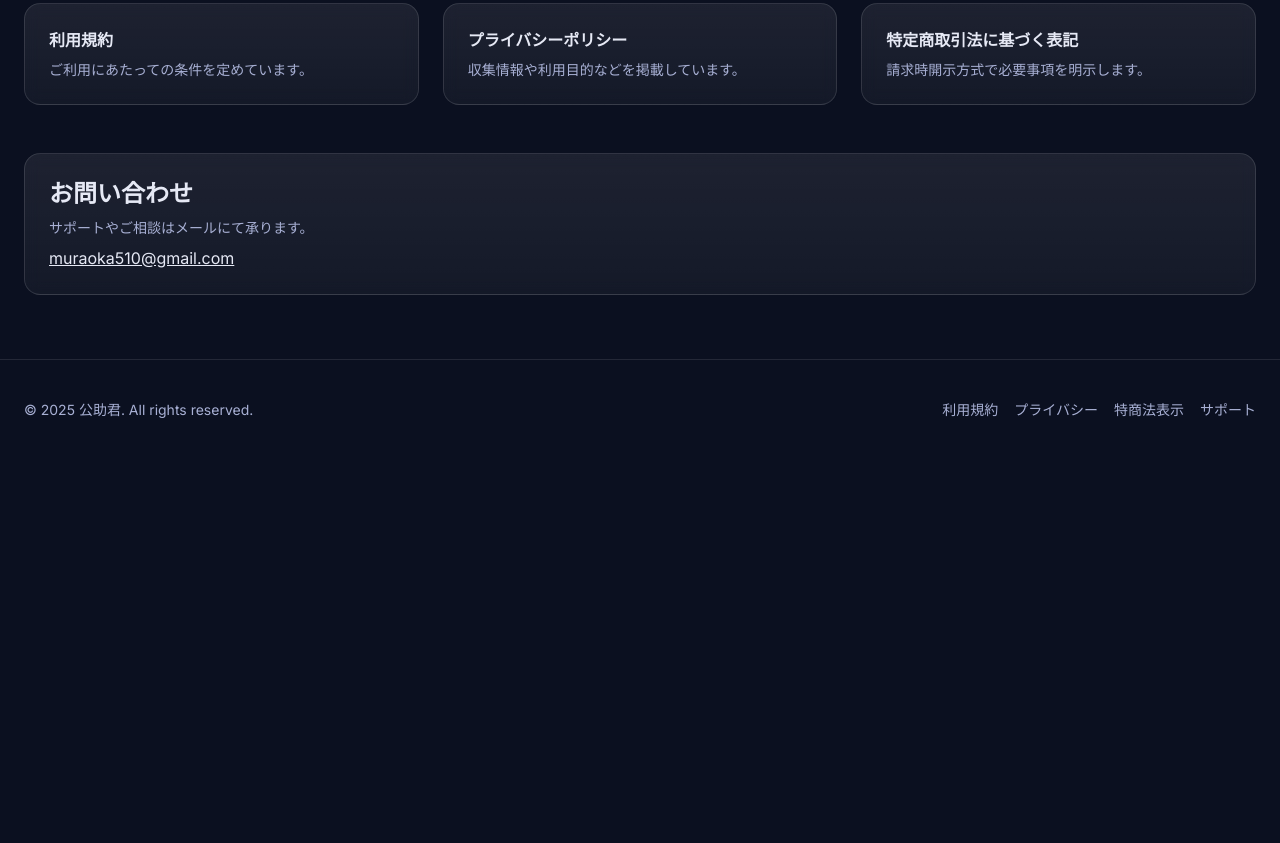
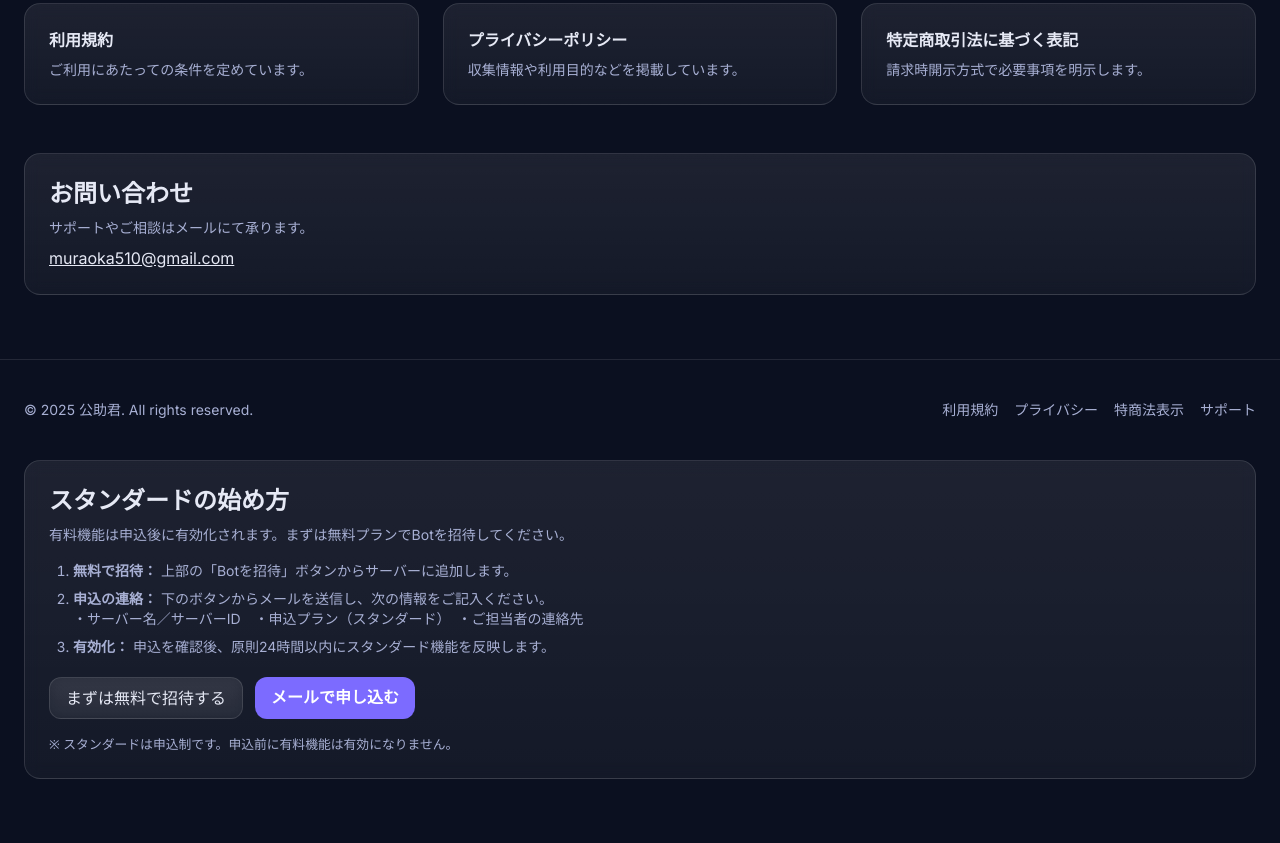
Before and after one commit to muraoka510-cyber/my-bot-site-, a plain HTML site: page public/index.html in a window 1280 px wide. Shown: the part 2089-2932 px from the top of the page. Before the commit the page ends 2549 px from the top, so only its background shows below. Drawn offline with nearby package versions, Linux system fonts and the light colour scheme.

Commit message:
Add files via upload

```diff
--- a/public/index.html
+++ b/public/index.html
@@ -126,7 +126,7 @@
       <div class="glass rounded-2xl p-6 border border-white/20 flex flex-col">
         <div class="flex items-center justify-between">
           <h3 class="font-semibold text-xl">スタンダード</h3>
-          <span class="badge">おすすめ</span>
+          <span class="badge">申込制</span>
         </div>
         <div class="mt-4 price">¥300<span class="sub"> / 月</span></div>
         <ul class="mt-4 space-y-2 text-sm text-[var(--muted)]">
@@ -137,9 +137,8 @@
           <li>簡単な自動化テンプレ</li>
           <li>接続サーバー 最大3件</li>
           </ul>
-        <a href="https://discord.com/oauth2/authorize?client_id=1405442735892201535&permissions=8&integration_type=0&scope=bot"
-           class="mt-6 rounded-xl px-4 py-2 text-center bg-[var(--brand)] hover:opacity-90 font-semibold">
-           スタンダードで始める
+        <a href="#apply-standard" class="mt-6 rounded-xl px-4 py-2 text-center bg-[var(--brand)] hover:opacity-90 font-semibold">
+           スタンダードを申し込む
         </a>
       </div>
     </div>
@@ -251,5 +250,27 @@
     </div>
   </footer>
   <script>document.getElementById('y').textContent = new Date().getFullYear();</script>
+  <!-- Apply Standard -->
+  <section id="apply-standard" class="mx-auto max-w-7xl px-6 pb-16">
+    <div class="glass rounded-2xl p-6">
+      <h2 class="text-2xl font-bold mb-2">スタンダードの始め方</h2>
+      <p class="text-sm text-[var(--muted)]">有料機能は申込後に有効化されます。まずは無料プランでBotを招待してください。</p>
+      <ol class="list-decimal pl-6 mt-4 space-y-2 text-sm text-[var(--muted)]">
+        <li><strong>無料で招待：</strong> 上部の「Botを招待」ボタンからサーバーに追加します。</li>
+        <li><strong>申込の連絡：</strong> 下のボタンからメールを送信し、次の情報をご記入ください。<br/>
+          ・サーバー名／サーバーID　・申込プラン（スタンダード）　・ご担当者の連絡先</li>
+        <li><strong>有効化：</strong> 申込を確認後、原則24時間以内にスタンダード機能を反映します。</li>
+      </ol>
+      <div class="mt-5 flex flex-wrap gap-3">
+        <a class="rounded-xl px-4 py-2 glass" href="https://discord.com/oauth2/authorize?client_id=1405442735892201535&permissions=8&integration_type=0&scope=bot">まずは無料で招待する</a>
+        <a class="rounded-xl px-4 py-2 bg-[var(--brand)] text-white font-semibold hover:opacity-90"
+           href="mailto:muraoka510@gmail.com?subject=%E3%80%90%E5%85%AC%E5%8A%A9%E5%90%9B%E3%80%91%E3%82%B9%E3%82%BF%E3%83%B3%E3%83%80%E3%83%BC%E3%83%89%E7%94%B3%E8%BE%BC&amp;body=%E4%BB%A5%E4%B8%8B%E3%82%92%E5%9B%BA%E5%AE%9A%E5%BD%A2%E5%BC%8F%E3%81%A7%E3%81%8A%E9%80%81%E3%82%8A%E3%81%8F%E3%81%A0%E3%81%95%E3%81%84%0A%0A%E3%83%BB%E3%82%B5%E3%83%BC%E3%83%90%E3%83%BC%E5%90%8D%EF%BC%9A%0A%E3%83%BB%E3%82%B5%E3%83%BC%E3%83%90%E3%83%BCID%EF%BC%88Discord%20%E8%A8%AD%E5%AE%9A%20%3E%20%E9%96%8B%E7%99%BA%E8%80%85%E3%83%A2%E3%83%BC%E3%83%89%E3%81%A7%E8%A7%A3%E6%9E%90%E9%80%9A%E7%9F%A5%EF%BC%89%EF%BC%9A%0A%E3%83%BB%E9%80%A3%E7%B5%A1%E5%85%88%EF%BC%9A%0A%E3%83%BB%E3%81%94%E8%A6%81%E6%9C%9B%EF%BC%88%E4%BB%8A%E6%9C%88%E3%81%8B%E3%82%89%2F%E6%9D%A5%E6%9C%88%E3%81%8B%E3%82%89%EF%BC%89%EF%BC%9A%0A">
+           メールで申し込む
+        </a>
+      </div>
+      <p class="hint mt-4">※ スタンダードは申込制です。申込前に有料機能は有効になりません。</p>
+    </div>
+  </section>
+
 </body>
 </html>
```
